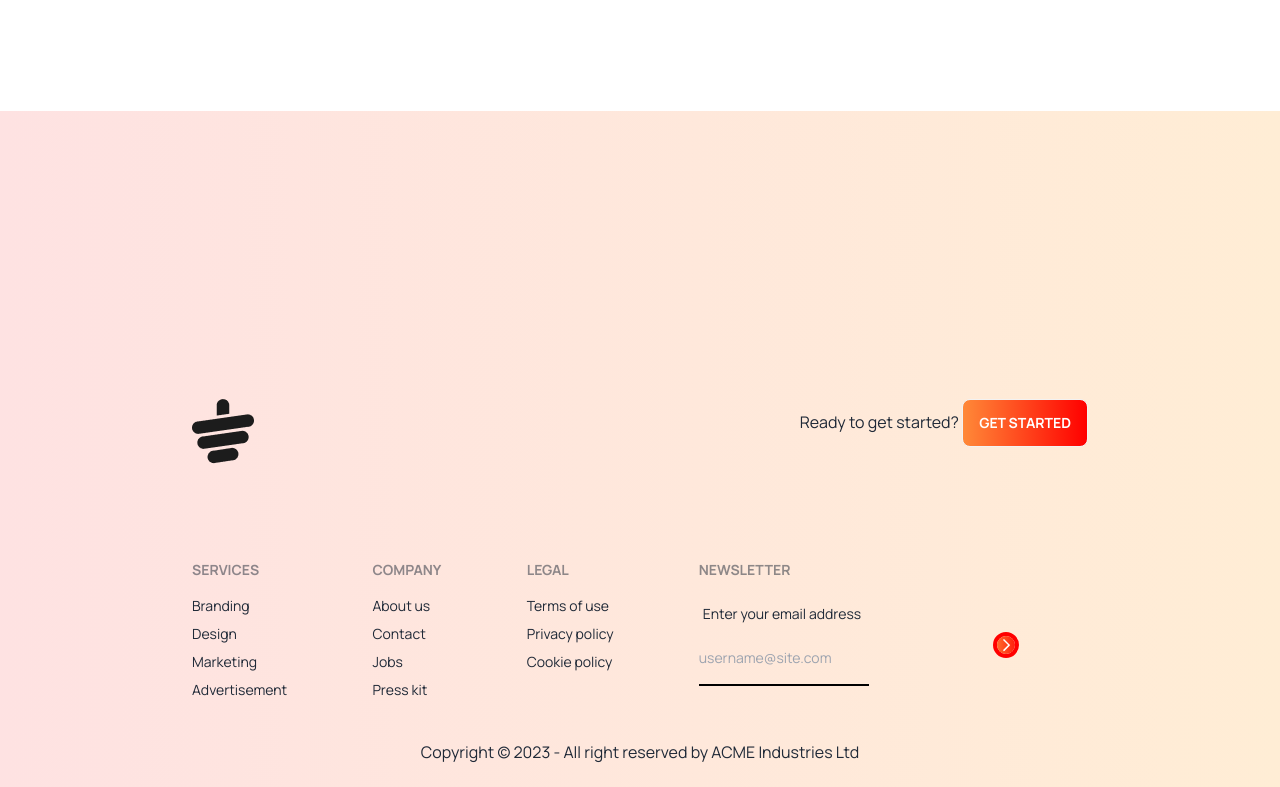
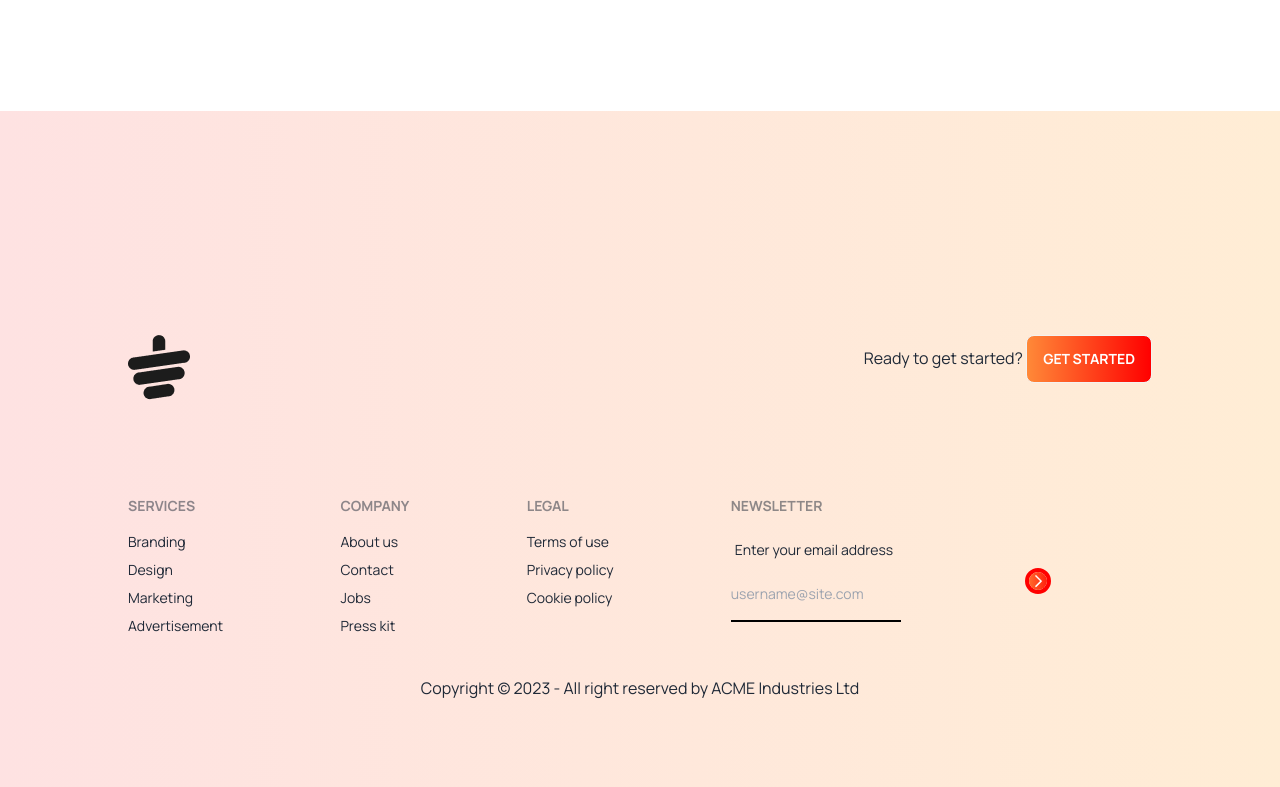
Before and after one commit to nishat-aara/tea-house-website, a plain HTML site: page index.html in a window 1280 px wide. Shown: the part 3713-4500 px from the top of the page. Drawn offline with nearby package versions, Linux system fonts and the light colour scheme.

Commit message:
final cpommit

```diff
--- a/index.html
+++ b/index.html
@@ -212,7 +212,7 @@
     </main>
          <!-- footer section -->
 
-    <footer class="px-4 lg:p-48 py-10 bg-base-200 text-base-conytent bg-gradient-to-r from-red-100 to-orange-100">
+    <footer class="px-4 lg:p-32 py-4 bg-base-200 text-base-conytent bg-gradient-to-r from-red-100 to-orange-100">
       <div class="flex justify-between my-24">
         <img src="./images/cup.png" alt="">
         <p>
```
